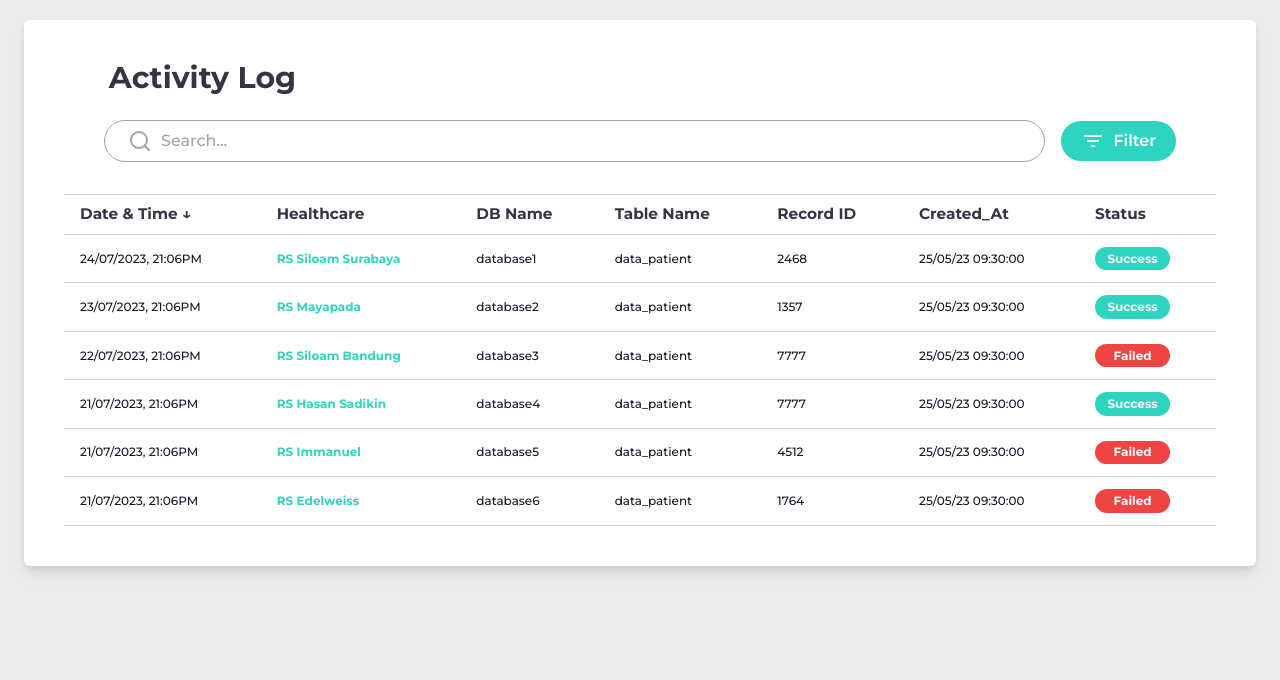
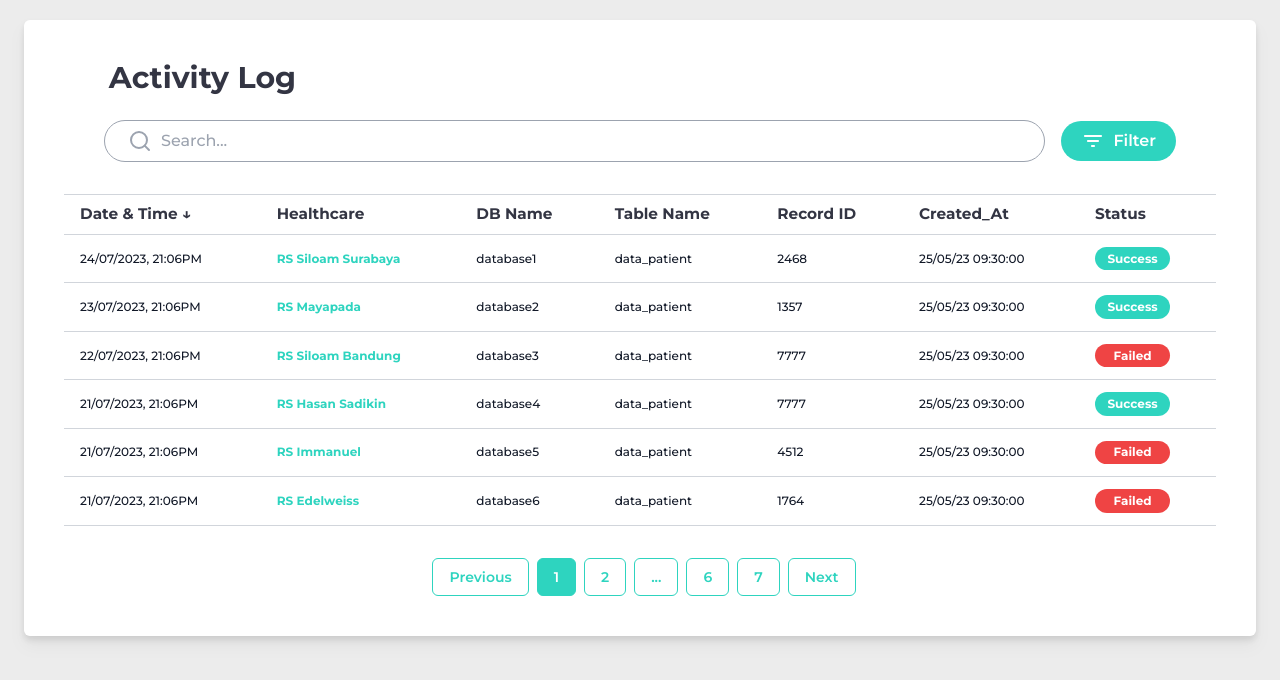
Before and after one commit to CP-4-Data-Integration-SIMRS/DatInt-FE, a Next.js app: page / in a window 1280 px wide. Shown: the top 680 px of the page. Built offline with nearby package versions, Linux system fonts and the light colour scheme.

Commit message:
feat: Add pagination functionality

```diff
--- a/components/TableLog.jsx
+++ b/components/TableLog.jsx
@@ -121,6 +121,32 @@ const TableLog = () => {
           </tbody>
         </table>
       </div>
+      <div className="flex items-center justify-center md:justify-center mt-8">
+        {/* Tombol Previous */}
+        <button className="relative hover:bg-[#2ED4BF] hover:text-white  rounded-md ml-2 z-10 text-[#2ED4BF] inline-flex items-center border border-[#2ED4BF] px-4 py-2 text-sm font-semibold  focus:z-20 focus-visible:outline focus-visible:outline-2 focus-visible:outline-offset-2 focus-visible:outline-[#2ED4BF]">
+          Previous
+        </button>
+        {/* Tombol halaman */}
+        <button className="relative text-white bg-[#2ED4BF] rounded-md ml-2 z-10 inline-flex items-center border border-[#2ED4BF] px-4 py-2 text-sm font-semibold  focus:z-20 focus-visible:outline focus-visible:outline-2 focus-visible:outline-offset-2 focus-visible:outline-[#2ED4BF]">
+          1
+        </button>
+        <button className="relative text-[#2ED4BF] hover:bg-[#2ED4BF] hover:text-white rounded-md ml-2 z-10 inline-flex items-center border border-[#2ED4BF] px-4 py-2 text-sm font-semibold  focus:z-20 focus-visible:outline focus-visible:outline-2 focus-visible:outline-offset-2 focus-visible:outline-[#2ED4BF]">
+          2
+        </button>
+        <button className="relative text-[#2ED4BF] hover:bg-[#2ED4BF] hover:text-white  rounded-md ml-2 z-10 inline-flex items-center border border-[#2ED4BF] px-4 py-2 text-sm font-semibold  focus:z-20 focus-visible:outline focus-visible:outline-2 focus-visible:outline-offset-2 focus-visible:outline-[#2ED4BF]">
+          ...
+        </button>
+        <button className="relative text-[#2ED4BF] hover:bg-[#2ED4BF] hover:text-white  rounded-md ml-2 z-10 inline-flex items-center border border-[#2ED4BF] px-4 py-2 text-sm font-semibold  focus:z-20 focus-visible:outline focus-visible:outline-2 focus-visible:outline-offset-2 focus-visible:outline-[#2ED4BF]">
+          6
+        </button>
+        <button className="relative text-[#2ED4BF] hover:bg-[#2ED4BF] hover:text-white  rounded-md ml-2 z-10 inline-flex items-center border border-[#2ED4BF] px-4 py-2 text-sm font-semibold  focus:z-20 focus-visible:outline focus-visible:outline-2 focus-visible:outline-offset-2 focus-visible:outline-[#2ED4BF]">
+          7
+        </button>
+        {/* Tombol Next */}
+        <button className="relative hover:bg-[#2ED4BF] hover:text-white  rounded-md ml-2 z-10 text-[#2ED4BF] inline-flex items-center border border-[#2ED4BF] px-4 py-2 text-sm font-semibold  focus:z-20 focus-visible:outline focus-visible:outline-2 focus-visible:outline-offset-2 focus-visible:outline-[#2ED4BF]">
+          Next
+        </button>
+      </div>
     </div>
   );
 };
```
